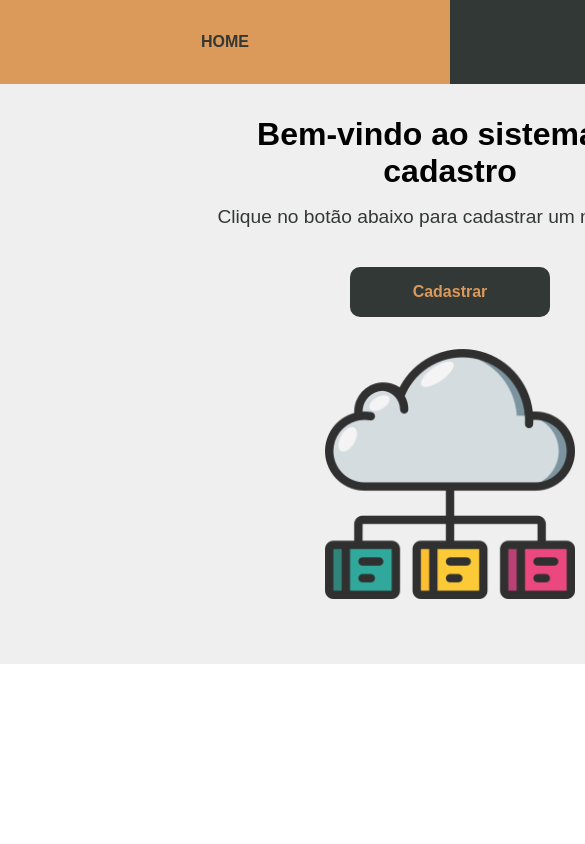
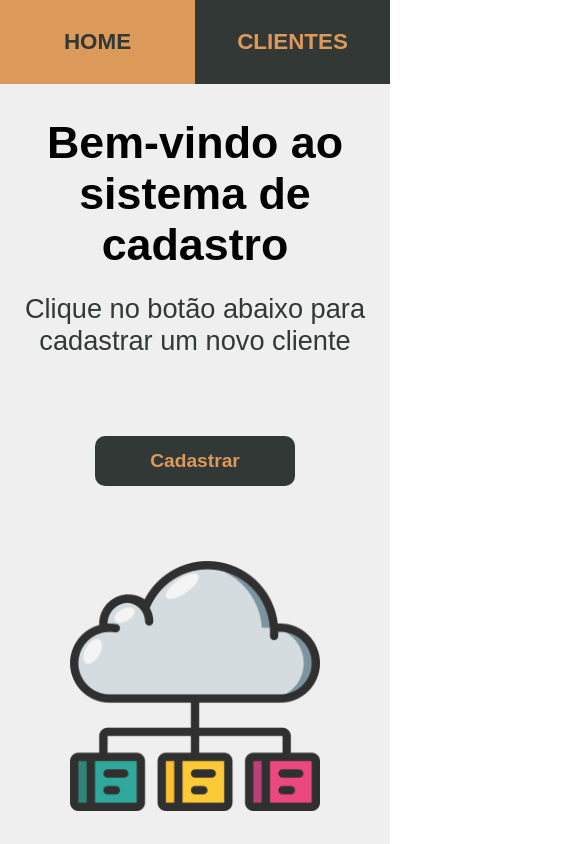
Before and after one commit to juniorbohry/Cadatro-de-clientes-React-NodeJs-MongoDB, a React (Create React App) app in the folder client/: page / in a window 390 px wide. Shown: the top 844 px of the page, 585 px wide, since content can reach past the window. Built offline with nearby package versions, Linux system fonts and the light colour scheme.

Commit message:
responsividade e melhorias

```diff
--- a/client/src/components/layouts/ItemInfo.js
+++ b/client/src/components/layouts/ItemInfo.js
@@ -12,45 +12,56 @@ function ItemInfo({id, nome, email, nascimento, telefone, idade, cpf, pais, esta
             <h2>Nome: {nome}</h2>
 
             <div className={styles.dados}>
-                <div className={styles.dados_pessoais}>
-                    <p>
-                        <span>Email:</span> {email}
-                    </p>
+                <ul className={styles.dados_pessoais}>
+                    <li className={styles.item}>
+                        <p>Email:</p>
+                        <p>{email}</p>
+                    </li>
 
-                    <p>
-                        <span>Nascimento:</span> {nascimento}
-                    </p>
+                    <li className={styles.item}>
+                        <p>Nascimento:</p>
+                        <p>{nascimento}</p>
+                    </li>
 
-                    <p>
-                        <span>Telefone:</span> {telefone}
-                    </p>
+                    <li className={styles.item}>
+                        <p>Telefone:</p>
+                        <p>{telefone}</p>
+                    </li>
 
-                    <p>
-                        <span>Idade:</span> {idade}
-                    </p>
+                    <li className={styles.item}>
+                        <p>Idade:</p>
+                        <p>{idade}</p>
+                    </li>
 
-                    <p>
-                        <span>CPF:</span> {cpf}
-                    </p>
-                </div>
+                    <li className={styles.item}>
+                        <p>CPF:</p>
+                        <p>{cpf}</p>
+                    </li>
 
-                <div className={styles.dados_endereco}>
-                    <p>
-                        <span>País:</span> {pais}
-                    </p>
+                </ul>
 
-                    <p>
-                        <span>Estado:</span> {estado}
-                    </p>
+                <ul className={styles.dados_endereco}>
+                    <li className={styles.item}>
+                        <p>País:</p>
+                        <p>{pais}</p>
+                    </li>
 
-                    <p>
-                        <span>Cidade:</span> {cidade}
-                    </p>
+                    <li className={styles.item}>
+                        <p>Estado:</p>
+                        <p>{estado}</p>
+                    </li>
 
-                    <p>
-                        <span>Bairro:</span> {bairro}
-                    </p>
-                </div>
+                    <li className={styles.item}>
+                        <p>Cidade:</p>
+                        <p>{cidade}</p>
+                    </li>
+
+                    <li className={styles.item}>
+                        <p>Bairro:</p>
+                        <p>{bairro}</p>
+                    </li>
+
+                </ul>
 
                 <button onClick={remover}>
                     <BsFillTrashFill />Excluir
--- a/client/src/components/layouts/ItemInfo.module.css
+++ b/client/src/components/layouts/ItemInfo.module.css
@@ -16,6 +16,7 @@
 
 .dados_pessoais, .dados_endereco, .dados button{
     margin: 0;
+    list-style: none;
 }
 
 .dados_pessoais span, .dados_endereco span {
@@ -23,7 +24,6 @@
 }
 
 .dados_pessoais p, .dados_endereco p {
-    padding: .25em 0 .25em 0;
     color: #323835
 }
 
@@ -48,3 +48,34 @@
 .dados button svg {
     margin: 0 .5em 0 0;
 }
+
+.item {
+    padding: .3em 0em;
+}
+.item p{
+    display: inline;
+    padding-right: .5em;
+}
+
+.item p:nth-child(1){
+    font-weight: bold;
+}
+
+
+
+@media(max-width: 630px){
+    .item {
+        display: flex;
+        flex-direction: column;
+        justify-content: flex-start;
+    }
+
+    .item p {
+        margin: 0;
+    }
+
+    .item p:nth-child(1){
+        font-weight: 900;
+    }
+
+}
--- a/client/src/components/layouts/Navbar.js
+++ b/client/src/components/layouts/Navbar.js
@@ -1,17 +1,33 @@
 import styles from './Navbar.module.css'
 import { Link } from 'react-router-dom'
+import { useState } from 'react'
+import './Navbar.module.css'
 
 
 function Navbar() {
+    const [buttonHome, setButtonHome] = useState("ativado")
+    const [buttonClientes, setButtonClientes] = useState("desativado")
+
+    function changeStyleHome() {
+        setButtonClientes("desativado");
+        setButtonHome("ativado")
+    }
+
+    function changeStyleClientes() {
+        setButtonHome("desativado");
+        setButtonClientes("ativado")
+    }
+
+
     return(
         <nav className={styles.navbar}>
 
             <ul className={styles.lista}>
                 <li className={styles.item}>
-                    <Link to="/">HOME</Link>
+                    <Link to="/" onClick={changeStyleHome} className={styles[buttonHome]}>HOME</Link>
                 </li>
                 <li className={styles.item}>
-                    <Link to="/cliente">CLIENTES</Link>
+                    <Link to="/cliente" onClick={changeStyleClientes} className={styles[buttonClientes]}>CLIENTES</Link>
                 </li>
             </ul>
 
--- a/client/src/components/layouts/Navbar.module.css
+++ b/client/src/components/layouts/Navbar.module.css
@@ -1,24 +1,68 @@
 .navbar {
-    background-color: #323835;
+    height: 10vh;
+    display: flex;
+    align-items: center;
+    width: 65vw;
 }
 
 .lista {
     list-style: none;
     display: flex;
+    margin: 0;
+    justify-content: space-around;
+    flex-grow: 1;
+    height: 100%;
+    align-items: center;
+
 }
 
+.item {
+    margin: 0;
+    width: 50%;
+    height: 100%;
+    display: flex;
+    justify-content: center;
+    align-items: center;
+
+}
+
+.item a {
+    text-decoration: none;
+    font-weight: bold;
+    width: 100%;
+    height: 100%;
+    display: flex;
+    justify-content: center;
+    align-items: center;
+    transition: all .1s linear;
+    font-size: 1.2em;
+}
+
+
 .item a:hover{
+    font-size: 1.4em;
+}
+
+.ativado {
     background-color: #DB995A ;
     color: #323835;
 }
 
-.item a {
-    text-decoration: none;
+.desativado {
+    background-color: #323835 ;
     color: #DB995A;
-    font-weight: bold;
-    height: 10vh;
-    display: flex;
-    align-items: center;
-    width: 450px;
-    justify-content: center;
 }
+
+
+
+@media(max-width: 630px){
+
+        .navbar {
+            width: 100vw;
+        }
+
+        .item a{
+            font-size: 1.4em;
+        }
+
+}
--- a/client/src/components/layouts/formulario/Input.module.css
+++ b/client/src/components/layouts/formulario/Input.module.css
@@ -20,3 +20,20 @@
 .input_container input::placeholder {
     color: #7B7B7B;
 }
+
+@media(max-width: 630px){
+
+    .input_container{
+        flex-direction: column;
+    }
+
+    .input_container input {
+        width: 90vw;
+    }
+
+    .input_container label {
+        width: 90vw;
+        margin-bottom: .1em;
+    }
+
+}
--- a/client/src/components/layouts/formulario/Submit.module.css
+++ b/client/src/components/layouts/formulario/Submit.module.css
@@ -10,10 +10,12 @@
     display: flex;
     justify-content: center;
     align-items: center;
+    transition: all .1s linear;
 }
 
 .botao:hover{
     background-color: #DB995A ;
     color: #323835;
     cursor: pointer;
+    font-size: 1.2em;
 }
--- a/client/src/components/pages/Cadastro.module.css
+++ b/client/src/components/pages/Cadastro.module.css
@@ -3,13 +3,27 @@
     display: flex;
     flex-direction: column;
     min-height: 580px;
+    width: 65vw;
+    padding: 0em .5em 0em .5em;
+    justify-content: center;
 }
 
 .cadastro_container h1 {
-    padding: .3em 0 .3em 0 ;
     align-items: center;
+    padding: 0 0 .3em 0 ;
 }
 
 .formulario {
     width: 100%;
 }
+
+@media(max-width: 630px){
+
+    .cadastro_container {
+        min-height: calc(100vh - 10vh);
+        max-width: auto;
+        min-width: 100vw;
+        padding: 1em .5em 1em .5em;
+    }
+
+}
--- a/client/src/components/pages/Cliente.module.css
+++ b/client/src/components/pages/Cliente.module.css
@@ -1,4 +1,17 @@
 .cliente_Container {
     background-color: #EFEFEF ;
     min-height: 580px;
+    max-height: 580px;
+    overflow-y: auto;
+    width: 65vw;
+
 }
+
+@media(max-width: 630px){
+    .cliente_Container {
+        min-height: 100vh;
+        max-height: none;
+        overflow-y: none;
+        width: 100vw;
+    }
+}
--- a/client/src/components/pages/Home.js
+++ b/client/src/components/pages/Home.js
@@ -8,8 +8,10 @@ function Home() {
             <div className={styles.conteudo}>
                 <h1>Bem-vindo ao sistema de cadastro</h1>
                 <p>Clique no botão abaixo para cadastrar um novo cliente </p>
-                <Link to="/cadastro">Cadastrar</Link>
+                {/* <Link to="/cadastro">Cadastrar</Link> */}
             </div>
+
+            <Link className={styles.btn} to="/cadastro">Cadastrar</Link>
 
             <div className={styles.imagem}>
                 <img src={cloudComputing} alt="imagem banco de dados" />
--- a/client/src/components/pages/Home.module.css
+++ b/client/src/components/pages/Home.module.css
@@ -3,6 +3,9 @@
     flex-direction: column;
     background-color: #EFEFEF;
     height: 580px;
+    width: 65vw;
+    justify-content: space-around;
+    padding: 0em 1em;
 }
 
 .imagem {
@@ -16,7 +19,6 @@
 }
 
 .conteudo {
-    margin: 2em 1em;
     display: flex;
     flex-direction: column;
     justify-content: center;
@@ -28,15 +30,18 @@
     text-align: center;
     margin-bottom: .5em;
     font-size: 2em;
+    word-break: normal;
 }
 
 .conteudo p{
     color: #323835;
-    margin-bottom: 2em;
-    font-size: 1.2em;
+    margin-bottom: .5em;
+    font-size: 1.5em;
+    text-align: center;
+    word-break: normal;
 }
 
-.conteudo a{
+.btn{
     text-decoration: none;
     color: #DB995A;
     font-weight: bold;
@@ -47,9 +52,37 @@
     justify-content: center;
     align-items: center;
     border-radius: 10px;
+    transition: all .1s linear;
+    font-size: 1.2em;
+    margin-bottom: .5em;
 }
 
-.conteudo a:hover{
+.btn:hover{
     background-color: #DB995A ;
     color: #323835;
+    font-size: 1.4em;
 }
+
+@media(max-width: 630px){
+
+    .home_container {
+        width: 100vw;
+        height: calc(100vh - 10vh);
+    }
+
+    .conteudo h1 {
+        font-size: 2.8em;
+    }
+
+    .conteudo p {
+        font-size: 1.7em;
+    }
+
+    .conteudo a{
+        font-size: 1.4em;
+
+    }
+
+
+
+}
--- a/client/src/index.css
+++ b/client/src/index.css
@@ -6,6 +6,9 @@
 }
 
 body {
-  width: 900px;
-  min-height: 500px;
+  background: linear-gradient(45deg, #DB995A, #323835);
+  min-height: 100vh;
+  display: flex;
+  justify-content: center;
+  align-items: center;
 }
```
